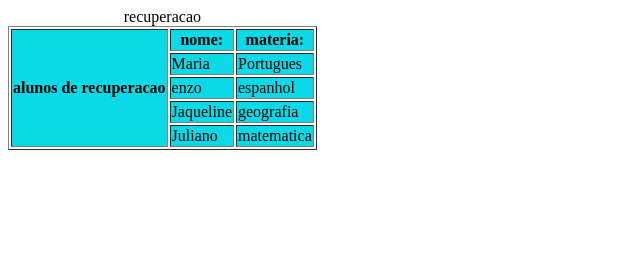
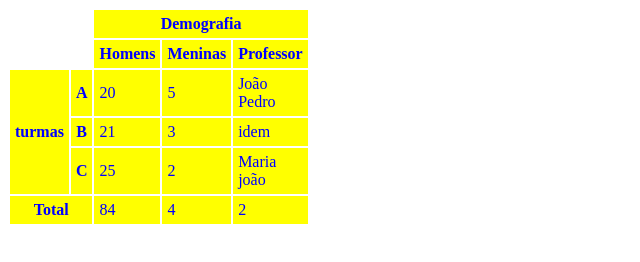
Before and after one commit to mariaeduardalouback/mariaeduardalouback.github.io, a plain HTML site: page 2atividade5.html in a window 1280 px wide. Shown: the whole page, without its empty margins (0-640 px from the left). Drawn offline with Linux system fonts and the light colour scheme.

Commit message:
atualizado

```diff
--- a/2atividade5.html
+++ b/2atividade5.html
@@ -1,27 +1,31 @@
-<table border>
-    <caption>recuperacao</caption>
-    <colgroup>
-    <col span="4" style="background-color: rgb(10, 217, 231);"
-    <col style="background-color: pink"
-    </colgroup>
-    <tr>
-    <th rowspan="5">alunos de recuperacao</th>
-    <th>nome:</th>
-    <th>materia:</th>
+<!DOCTYPE html>
+<html lang="pt-br">
+<head>
+    <meta charset="UTF-8">
+    <meta http-equiv="X-UA-Compatible" content="IE=edge">
+    <meta name="viewport" content="width=device-width, initial-scale=1.0">
+    <title>Tabela 3</title>
+</head>
+<body>
+    <table cellpadding="5">
+        <tr >
+            <th colspan="2"></th><th colspan="3" bgcolor="yellow"> <font color="blue">Demografia</font></th>
         </tr>
         <tr>
-        <td>Maria</td>
-        <td>Portugues</td>
+            </font><th colspan="2"></th><th bgcolor="yellow"><font color="blue">Homens</font></th><th bgcolor="yellow"><font color="blue">Meninas</font></th><th bgcolor="yellow"><font color="blue">Professor</font></th>
         </tr>
-    <tr>
-        <td>enzo</td>
-        <td>espanhol</td>
+        <tr bgcolor= "yellow">
+            <th rowspan="3"><font color="blue">turmas</font></th><th><font color="blue">A</font></th><td><font color="blue">20</font></td><td><font color="blue">5</font></td><td><font color="blue">João</font><br><font color="blue">Pedro</font></td>
         </tr>
-    <tr>
-        <td>Jaqueline</td>
-        <td>geografia</td>
+        <tr bgcolor="yellow">
+            <th><font color="blue">B</font></th><td><font color="blue">21</font></td><td><font color="blue">3</font></td><td><font color="blue">idem</font></td>
         </tr>
-    <tr>
-        <td>Juliano</td>
-        <td>matematica</td>
+        <tr bgcolor="yellow">
+            <th><font color="blue">C</font></th><td><font color="blue">25</font></td><td><font color="blue">2</font></td><td><font color="blue">Maria<br> joão</font></td>
         </tr>
+        <tr bgcolor="yellow">
+            <th colspan="2"><font color="blue">Total</font></th><td><font color="blue">84</font></td><td><font color="blue">4</font></td><td><font color="blue">2</font></td>
+        </tr>
+    </table>
+</body>
+</html>
```
Lines whose indentation alone changed are shown as unchanged.
